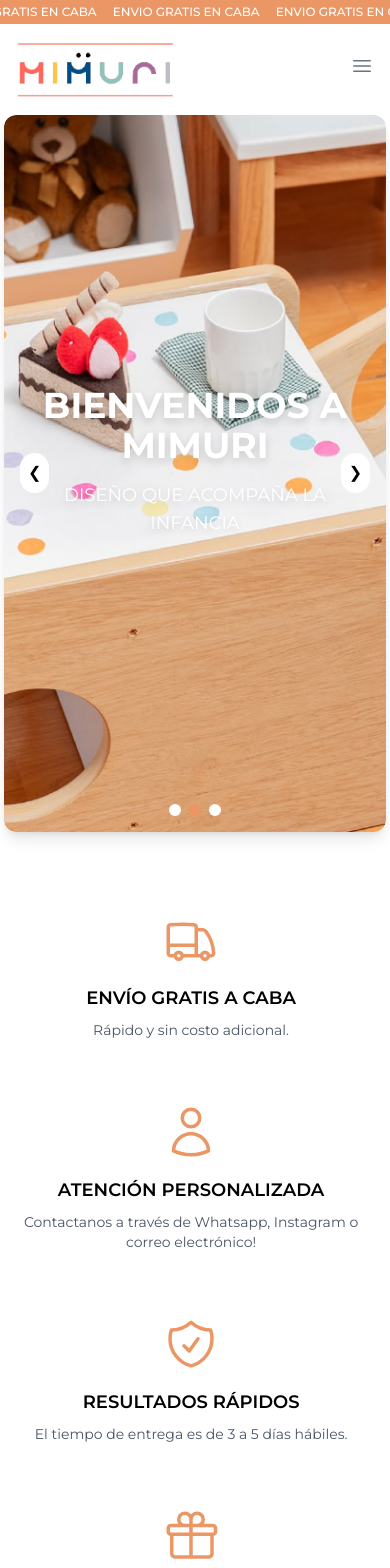
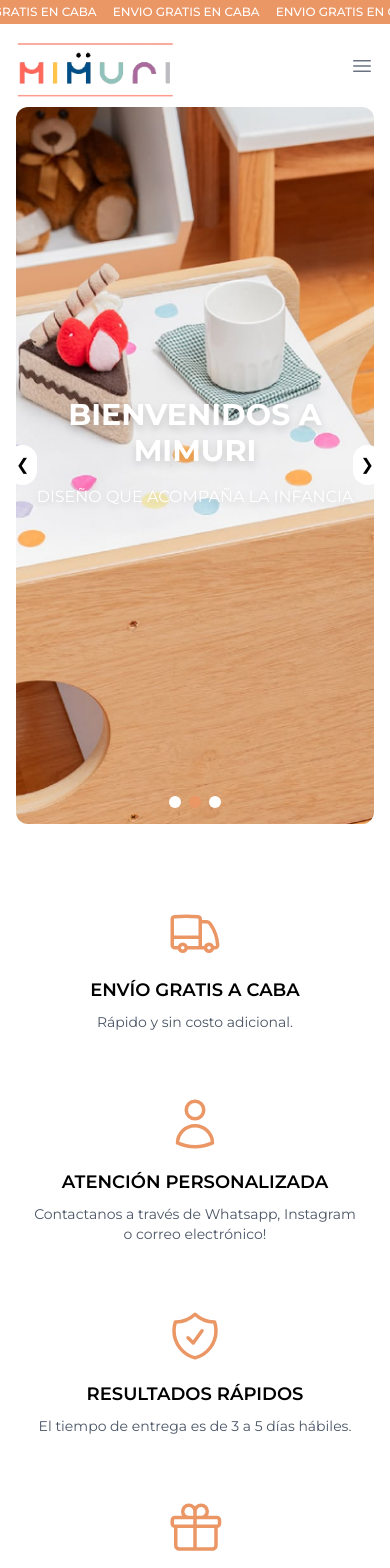
Before and after one commit to NicoleGluj/mimuri-proyecto, a React app in the folder frontend/: page / in a window 390 px wide. Shown: the top 1568 px of the page. Built offline with nearby package versions, Linux system fonts and the light colour scheme; the HTML template or start-up script is replaced by a standard one.

Commit message:
fixed: hero responsive

```diff
--- a/frontend/src/components/Hero.jsx
+++ b/frontend/src/components/Hero.jsx
@@ -34,7 +34,7 @@ const Hero = () => {
   };
 
   return (
-    <section className="relative w-[98%] h-[85vh] mx-auto overflow-hidden rounded-xl shadow-lg mt-2">
+    <section className="relative container mx-auto px-4 h-[85vh] max-w-full">
       <img
         src={heroImages[currentIndex]}
         alt="Hero"
@@ -43,32 +43,28 @@ const Hero = () => {
 
       {/* Overlay para centrar texto */}
       <div className="absolute inset-0 flex flex-col justify-center items-center text-center text-white px-4 uppercase">
-        <h1 className="text-4xl md:text-6xl font-bold mb-4 drop-shadow-lg ">
+        <h1 className="text-3xl md:text-6xl font-bold mb-4 drop-shadow-lg">
           Bienvenidos a Mimuri
         </h1>
-        <p className="text-lg font-mono md:text-2xl mb-6 drop-shadow-md">
+        <p className="text-base md:text-2xl mb-6 drop-shadow-md">
           Diseño que acompaña la infancia
         </p>
-        {/* <Link
-          to="/productos"
-          className="bg-[#9373AC] bg-opacity-90 px-6 py-3 rounded-full font-semibold hover:bg-[#d87c4a] transition">
-          Ver Productos
-        </Link> */}
       </div>
 
       {/* Botones de navegación */}
       <button
         onClick={goToPrev}
-        className="absolute left-4 top-1/2 transform -translate-y-1/2 bg-white bg-opacity-50 hover:bg-opacity-80 rounded-full p-2"
+        className="absolute left-2 sm:left-6 md:left-10 top-1/2 transform -translate-y-1/2 bg-white bg-opacity-50 hover:bg-opacity-80 rounded-full p-2"
       >
         &#10094;
       </button>
       <button
         onClick={goToNext}
-        className="absolute right-4 top-1/2 transform -translate-y-1/2 bg-white bg-opacity-50 hover:bg-opacity-80 rounded-full p-2"
+        className="absolute right-2 sm:right-6 md:right-10 top-1/2 transform -translate-y-1/2 bg-white bg-opacity-50 hover:bg-opacity-80 rounded-full p-2"
       >
         &#10095;
       </button>
+
 
       {/* Indicadores */}
       <div className="absolute bottom-4 left-1/2 transform -translate-x-1/2 flex space-x-2">
--- a/frontend/src/views/Home.jsx
+++ b/frontend/src/views/Home.jsx
@@ -2,7 +2,6 @@ import Header from "../components/header/Header.jsx";
 import Hero from "../components/Hero";
 import { TruckIcon, UserIcon, ShieldCheckIcon, GiftIcon } from "@heroicons/react/24/outline";
 
-// reemplazá estas imágenes por las que vos quieras
 import setsImage from "../assets/images/carrousel/biblioteca.png";
 import bibliotecasImage from "../assets/images/carrousel/combo.png";
 import todosImage from "../assets/images/carrousel/espacio.png";
@@ -16,7 +15,8 @@ const Home = () => {
 
       <Hero />
 
-      <section className="w-[98%] py-4 mt-12">
+      {/* SECCION ICONOS */}
+      <section className="container mx-auto px-4 py-4 mt-12">
         <div className="grid grid-cols-1 md:grid-cols-4 gap-8 text-center items-stretch">
           <div className="flex flex-col items-center justify-start h-full transition-transform duration-300 hover:scale-105 p-4">
             <TruckIcon className="size-14 text-[#eb9665] mb-4 transition-colors duration-300 hover:text-[#d97345]" />
@@ -27,7 +27,9 @@ const Home = () => {
           <div className="flex flex-col items-center justify-start h-full transition-transform duration-300 hover:scale-105 p-4">
             <UserIcon className="size-14 text-[#eb9665] mb-4 transition-colors duration-300 hover:text-[#d97345]" />
             <h3 className="font-semibold text-lg uppercase mb-2">Atención personalizada</h3>
-            <p className="text-gray-600 text-sm">Contactanos a través de Whatsapp, Instagram o correo electrónico!</p>
+            <p className="text-gray-600 text-sm">
+              Contactanos a través de Whatsapp, Instagram o correo electrónico!
+            </p>
           </div>
 
           <div className="flex flex-col items-center justify-start h-full transition-transform duration-300 hover:scale-105 p-4">
@@ -39,22 +41,19 @@ const Home = () => {
           <div className="flex flex-col items-center justify-start h-full transition-transform duration-300 hover:scale-105 p-4">
             <GiftIcon className="size-14 text-[#eb9665] mb-4 transition-colors duration-300 hover:text-[#d97345]" />
             <h3 className="font-semibold text-lg uppercase mb-2">Garantía por defectos o roturas</h3>
-            <p className="text-gray-600 text-sm">Tenés 10 días desde que recibís tu pedido para revisarlo.</p>
+            <p className="text-gray-600 text-sm">
+              Tenés 10 días desde que recibís tu pedido para revisarlo.
+            </p>
           </div>
         </div>
       </section>
 
-
       {/* SECCION BANNERS */}
-      <section className="w-[98%] mx-auto py-12">
+      <section className="container mx-auto px-4 py-12">
         <div className="grid grid-cols-1 md:grid-cols-3 gap-6">
           {/* Banner Sets */}
           <div className="relative rounded-lg overflow-hidden shadow-lg group cursor-pointer">
-            <img
-              src={setsImage}
-              alt="Sets"
-              className="w-full h-80 object-cover"
-            />
+            <img src={setsImage} alt="Sets" className="w-full h-80 object-cover" />
             <div className="absolute bottom-0 w-full bg-white/60 bg-opacity-70 px-4 py-3 flex justify-center items-center">
               <h3 className="text-xl font-bold uppercase text-[#d97345]">Combos</h3>
             </div>
@@ -68,11 +67,7 @@ const Home = () => {
 
           {/* Banner Jugueteros */}
           <div className="relative rounded-lg overflow-hidden shadow-lg group cursor-pointer">
-            <img
-              src={bibliotecasImage}
-              alt="Bibliotecas"
-              className="w-full h-80 object-cover"
-            />
+            <img src={bibliotecasImage} alt="Bibliotecas" className="w-full h-80 object-cover" />
             <div className="absolute bottom-0 w-full bg-white/60 bg-opacity-70 px-4 py-3 flex justify-center items-center">
               <h3 className="text-xl font-bold uppercase text-[#d97345]">Jugueteros</h3>
             </div>
@@ -86,11 +81,7 @@ const Home = () => {
 
           {/* Banner Productos */}
           <div className="relative rounded-lg overflow-hidden shadow-lg group cursor-pointer">
-            <img
-              src={todosImage}
-              alt="Todos los productos"
-              className="w-full h-80 object-cover"
-            />
+            <img src={todosImage} alt="Todos los productos" className="w-full h-80 object-cover" />
             <div className="absolute bottom-0 w-full bg-white/60 bg-opacity-70 px-4 py-3 flex justify-center items-center">
               <h3 className="text-xl font-bold uppercase text-[#d97345]">Productos</h3>
             </div>
@@ -105,7 +96,7 @@ const Home = () => {
       </section>
 
       {/* SECCION SEGUIR EN INSTAGRAM */}
-      <section className="w-[98%] mx-auto py-12 flex justify-center">
+      <section className="container mx-auto px-4 py-12 flex justify-center">
         <h2 className="text-2xl md:text-3xl font-bold text-gray-800">
           Seguinos en nuestro Instagram @mimuriok
         </h2>
```
